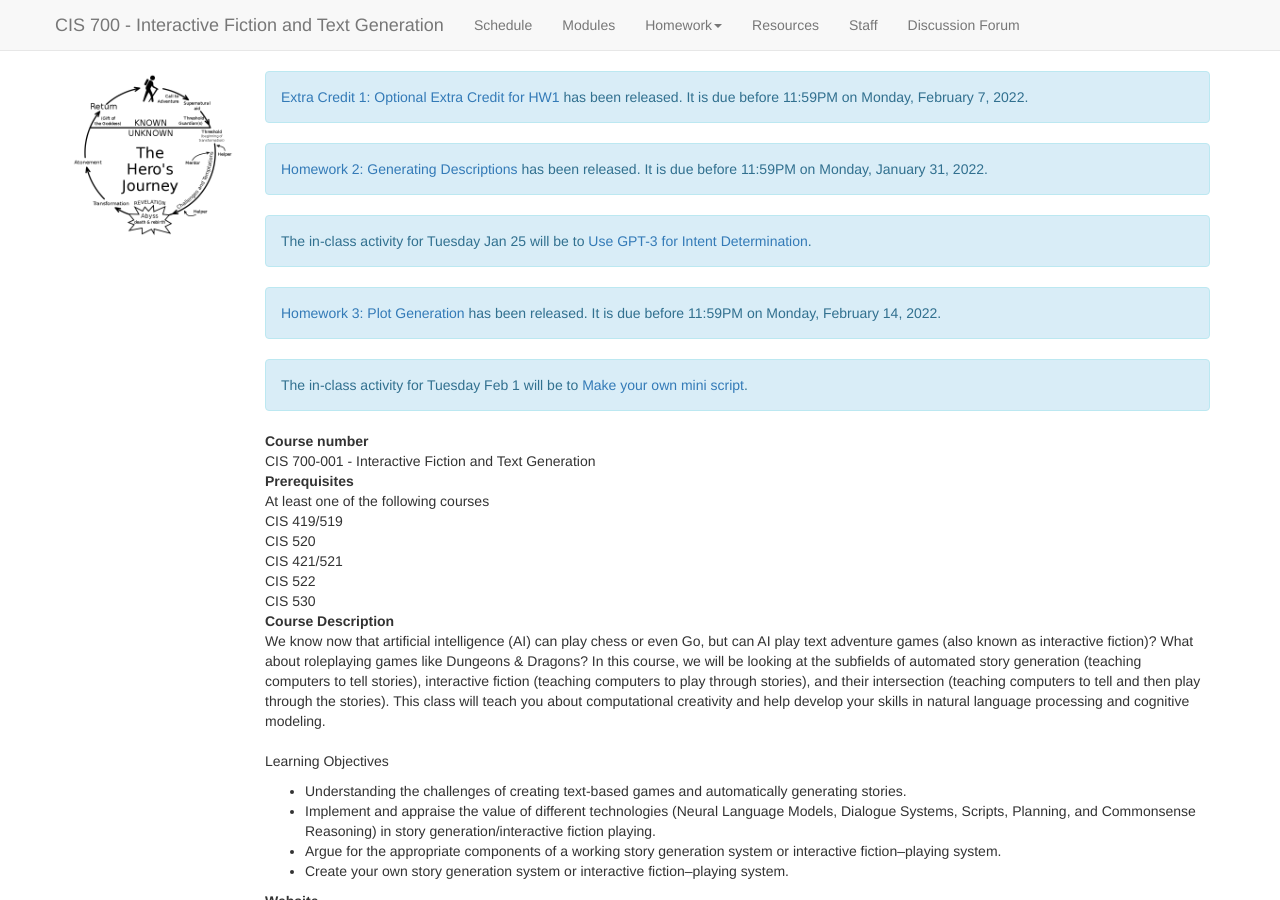
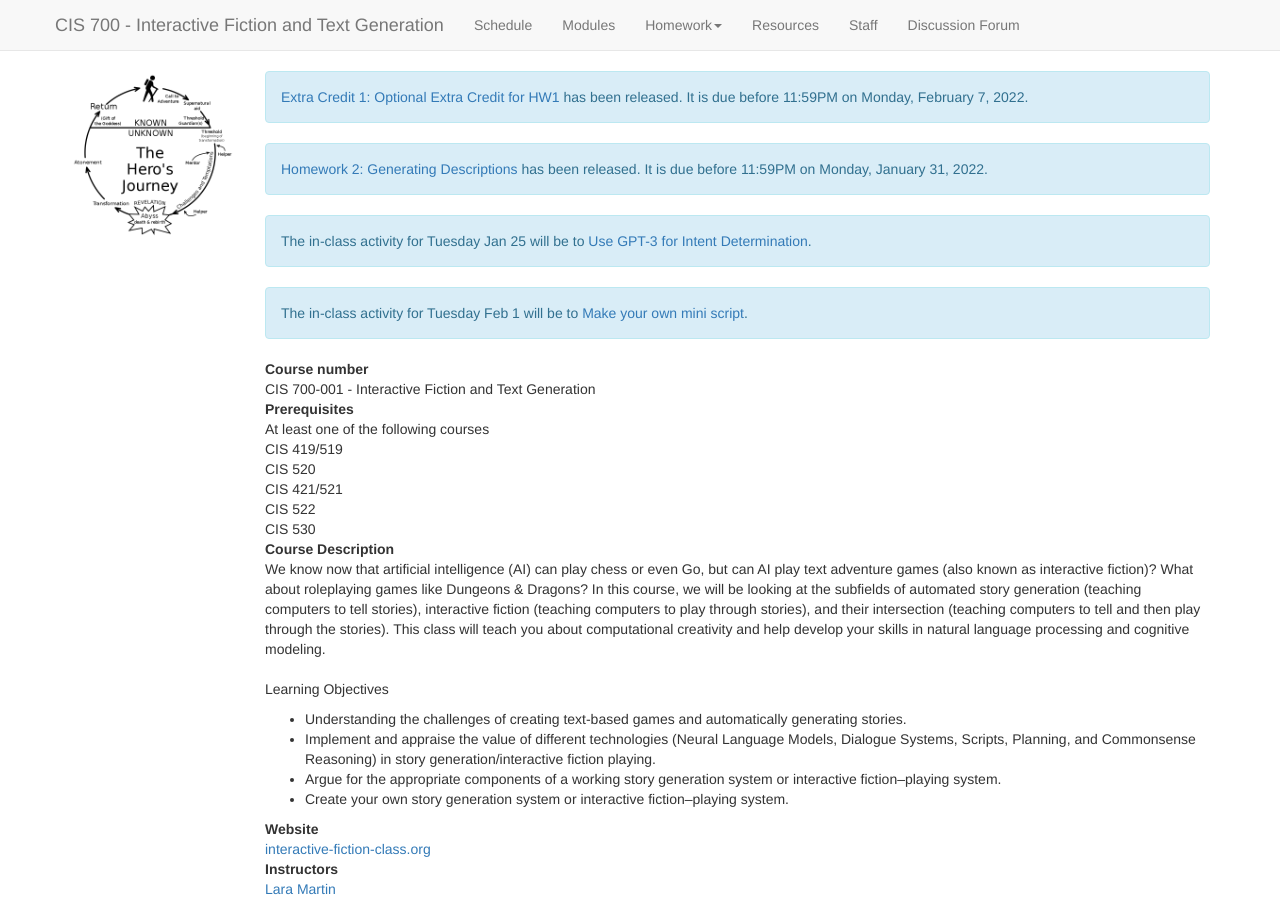
Before and after one commit to interactive-fiction-class/interactive-fiction-class.github.io, a Jekyll site: the page built from index.md, in a window 1280 px wide and 900 px high. Built offline with Jekyll 4.4.1, drawn with Linux system fonts in a browser that asks for light colours; nearby versions of some CDN libraries; a script that is not in the unit is left out.

Commit message:
Update plots.md

```diff
--- a/homeworks/plots/plots.md
+++ b/homeworks/plots/plots.md
@@ -6,7 +6,7 @@ title: Plot Generation
 type: Homework
 number: 3
 active_tab: homework
-release_date: 2022-02-01
+release_date:
 due_date: 2022-02-14 23:59:00EST
 materials:
     -
```
